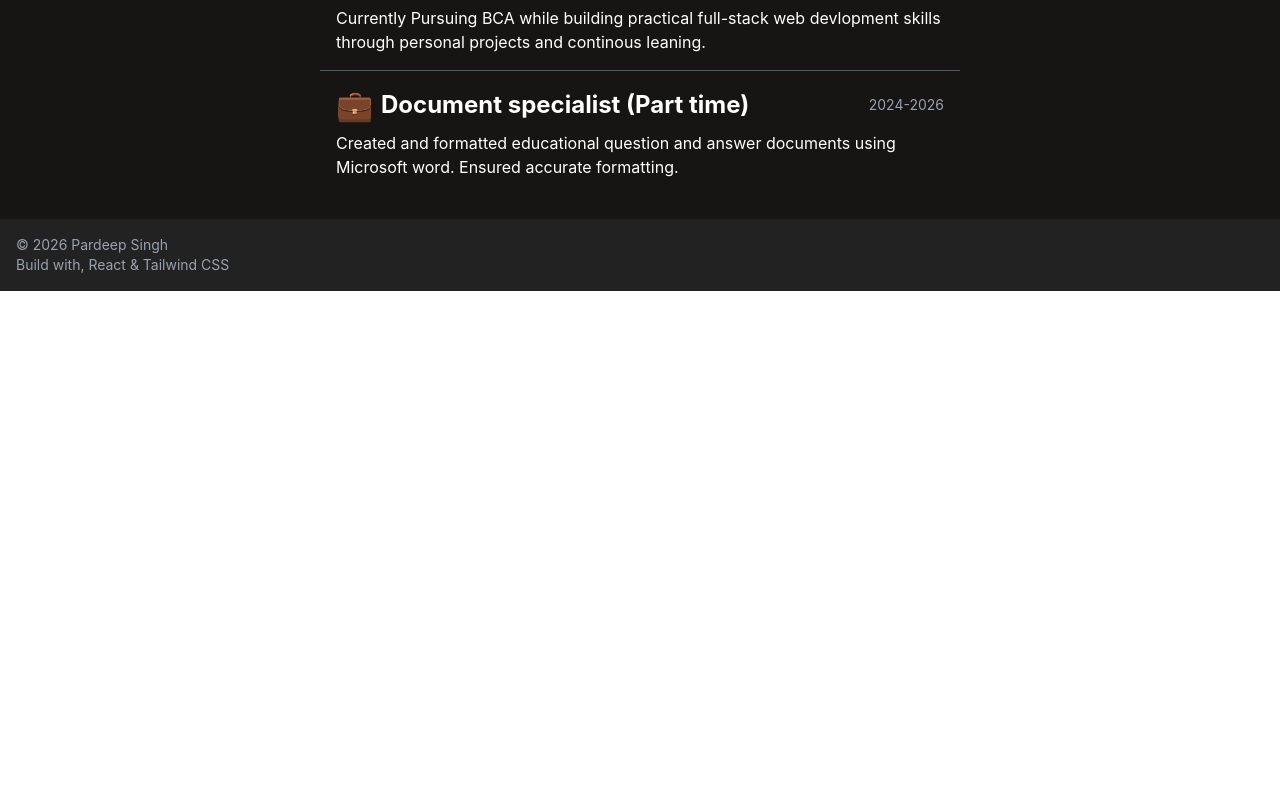
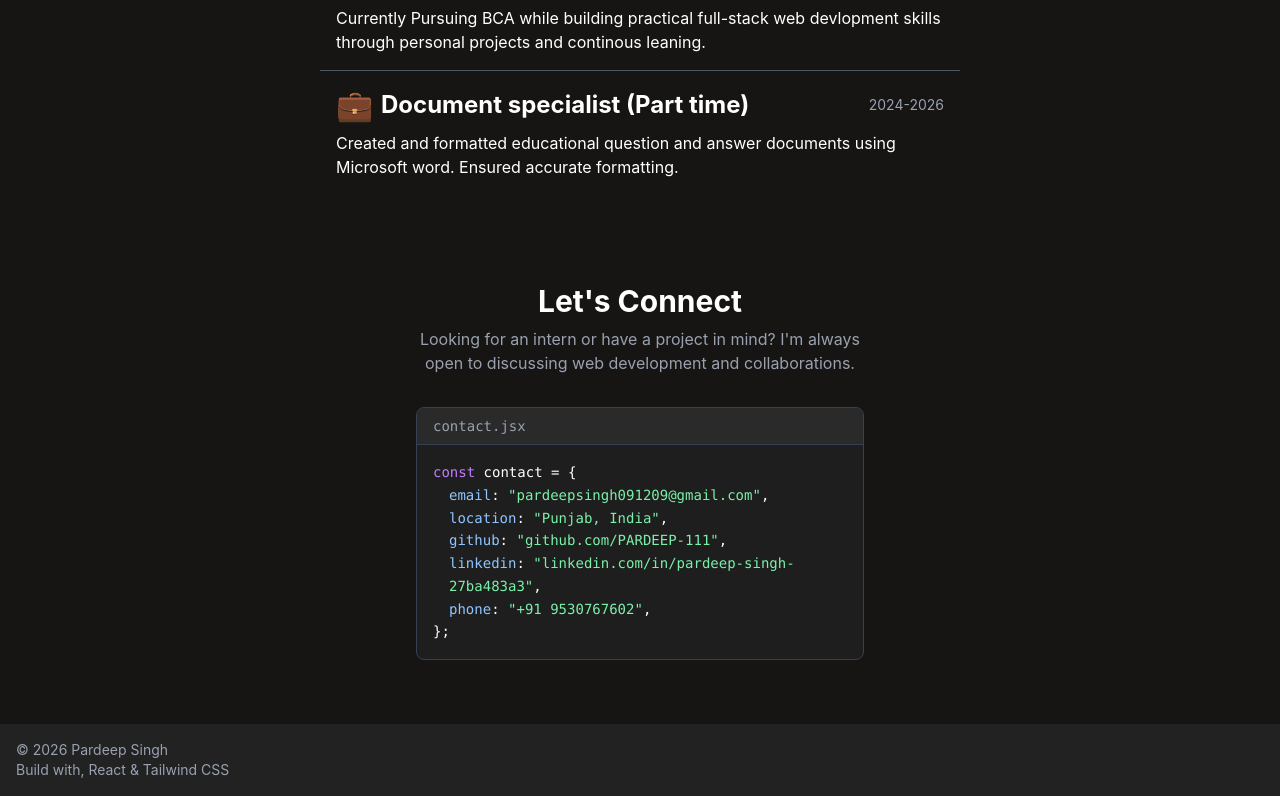
Before and after one commit to PARDEEP-111/Personal-Portfolio, a React app in the folder Portfolio/: page / in a window 1280 px wide. Shown: the part 1276-2072 px from the top of the page. Before the commit the page ends 1567 px from the top, so only its background shows below. Built offline with nearby package versions, Linux system fonts and the light colour scheme; the HTML template or start-up script is replaced by a standard one.

Commit message:
made lets connect section

```diff
--- a/Portfolio/src/App.jsx
+++ b/Portfolio/src/App.jsx
@@ -1,6 +1,7 @@
 import Experience from "./components/Experience"
 import Footer from "./components/Footer"
 import Hero from "./components/Hero"
+import LetsConnect from "./components/LetsConnect"
 import NavBar from "./components/NavBar"
 import Projects from "./components/Projects"
 import TechStack from "./components/TechStack"
@@ -14,6 +15,7 @@ function App() {
      <TechStack/>
      <Projects/>
      <Experience/>
+     <LetsConnect/>
      <Footer/>
     </div>
   )
--- /dev/null
+++ b/Portfolio/src/components/LetsConnect.jsx
@@ -0,0 +1,49 @@
+function Connect() {
+  const contact = [
+    { key: "email", value: "pardeepsingh091209@gmail.com", href: "mailto:pardeepsingh091209@gmail.com" },
+    { key: "location", value: "Punjab, India" },
+    { key: "github", value: "github.com/PARDEEP-111", href: "https://github.com/PARDEEP-111" },
+    { key: "linkedin", value: "linkedin.com/in/pardeep-singh-27ba483a3", href: "https://www.linkedin.com/in/pardeep-singh-27ba483a3" },
+    { key: "phone", value: "+91 9530767602", href: "tel:+919530767602" },
+  ];
+
+  return (
+    <div className="w-full bg-[#161513] py-16 px-4 flex flex-col items-center">
+      <h2 className="text-3xl font-bold mb-2">Let's Connect</h2>
+      <p className="text-gray-400 text-center max-w-md mb-8">
+        Looking for an intern or have a project in mind? I'm always open to
+        discussing web development and collaborations.
+      </p>
+
+      <div className="w-full max-w-md bg-[#1e1e1e] border border-gray-700 rounded-lg overflow-hidden font-mono text-sm">
+        <div className="bg-[#2a2a2a] px-4 py-2 text-gray-400 border-b border-gray-700">
+          contact.jsx
+        </div>
+        <div className="p-4 leading-relaxed">
+          <span className="text-purple-400">const</span> contact = {"{"}
+          {contact.map((item) => (
+            <div key={item.key} className="pl-4">
+              <span className="text-blue-300">{item.key}</span>:{" "}
+              {item.href ? (
+
+                 <a href={item.href}
+                  target={item.href.startsWith("http") ? "_blank" : undefined}
+                  rel="noopener noreferrer"
+                  className="text-green-300 hover:underline"
+                >
+                  "{item.value}"
+                </a>
+              ) : (
+                <span className="text-green-300">"{item.value}"</span>
+              )}
+              ,
+            </div>
+          ))}
+          {"};"}
+        </div>
+      </div>
+    </div>
+  );
+}
+
+export default Connect;
```
